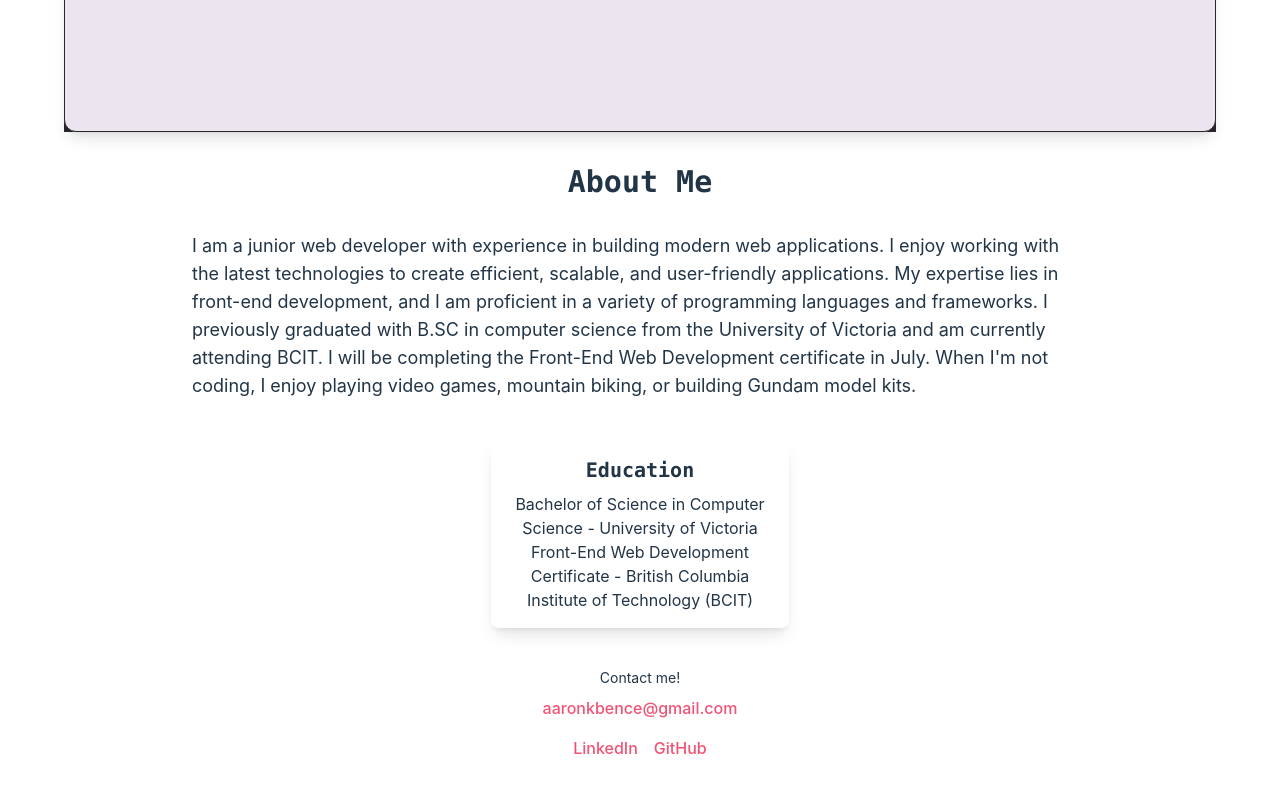
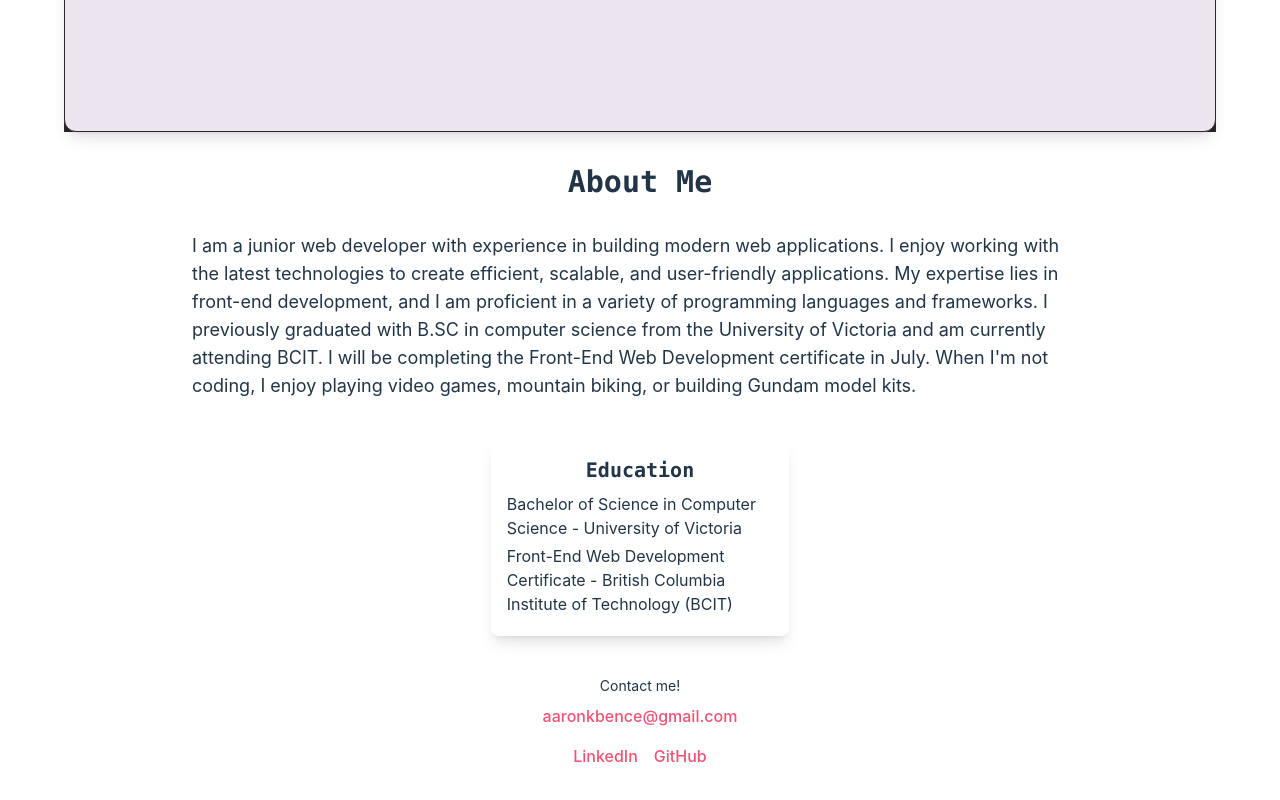
Before and after one commit to kalahikiola/portfolio, a React (Vite) app: page / in a window 1280 px wide. Shown: the part 3628-4428 px from the top of the page. Built offline with nearby package versions, Linux system fonts and the light colour scheme; the HTML template or start-up script is replaced by a standard one.

Commit message:
Updated packages

```diff
--- a/src/components/About.jsx
+++ b/src/components/About.jsx
@@ -31,7 +31,7 @@ const About = () => {
                         <h3 className="text-xl font-semibold mb-2">Education</h3>
                         <ul>
                             {data.education.map ((item, index) => (
-                            <li>
+                            <li key={index} className="mb-1 text-left">
                             {item.degree} - {item.institution}
                             </li>
                             ))}
--- a/src/components/ProjectList.jsx
+++ b/src/components/ProjectList.jsx
@@ -32,6 +32,7 @@ const ProjectList = () => {
         >
             {data.projects.map((project, index) => (
                 <article
+                    key={index}
                     className="
                         project group relative bg-main-light rounded-2xl shadow-lg w-full max-w-3xl
                         flex flex-col
```
Also changed, not shown: 1 other file (tests, documents, lock files or other folders).
